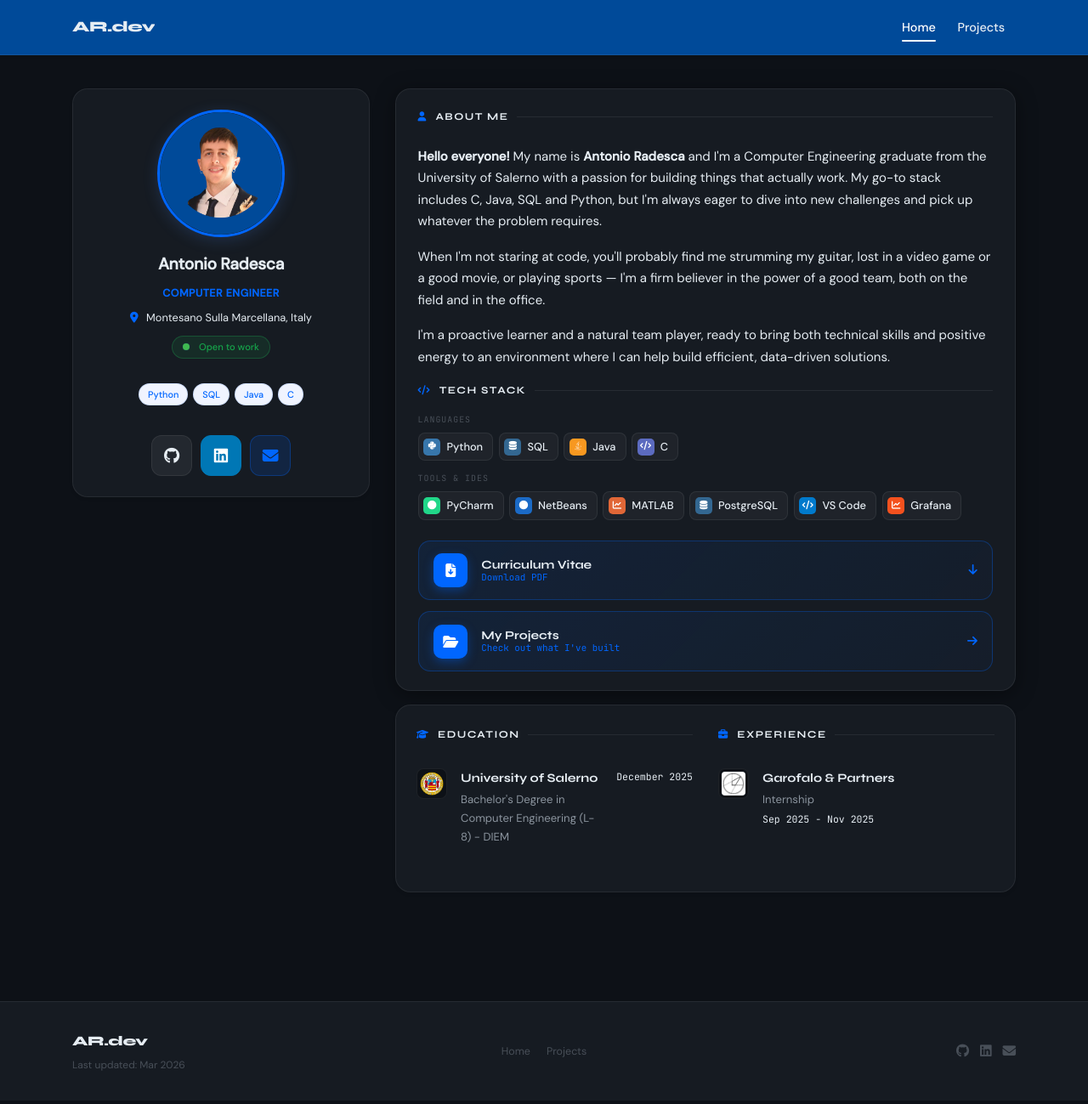
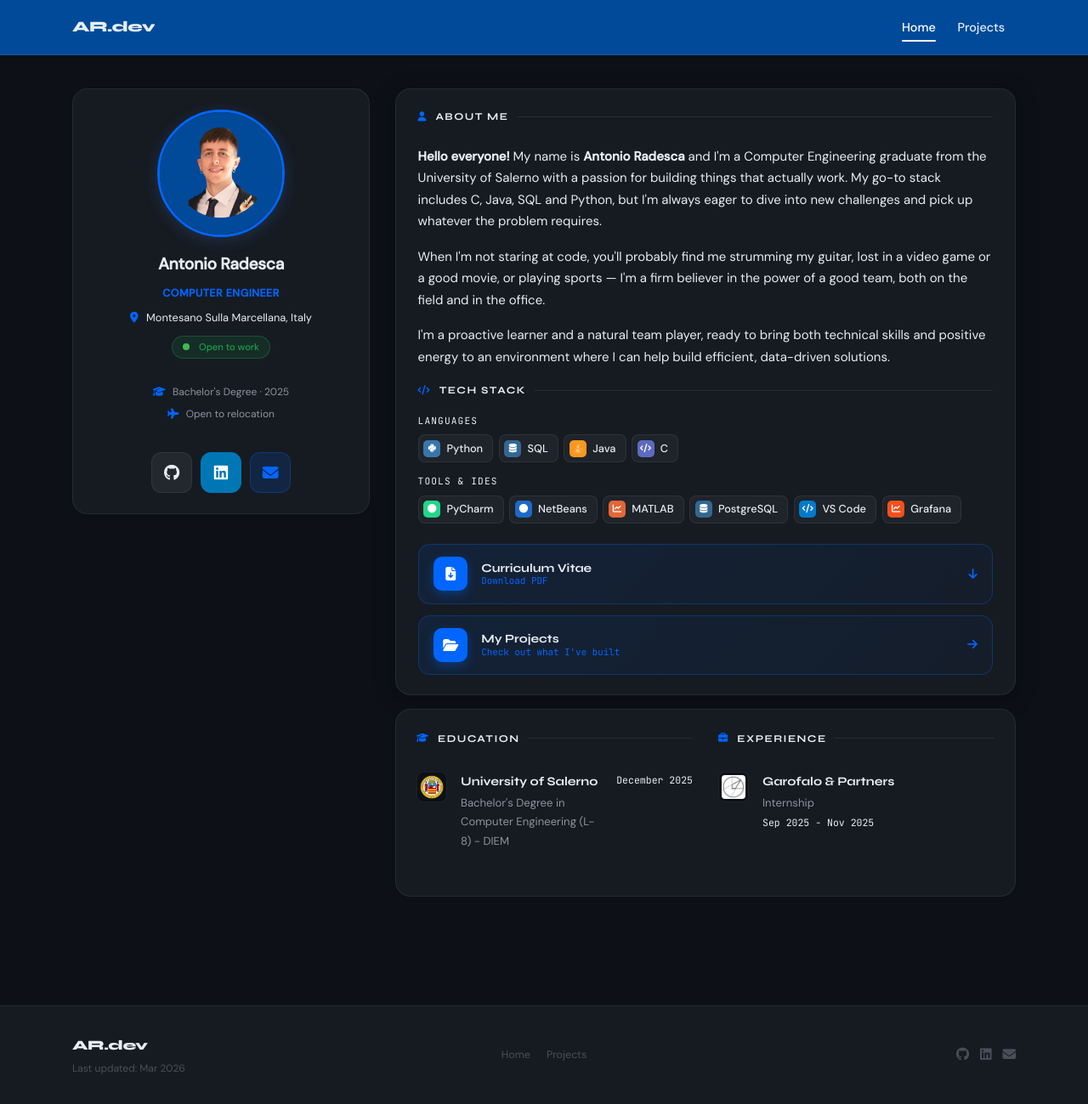
Before and after one commit to antonio-radesca/antonio.radesca-portfolio, a Jekyll site: the page built from index.html, in a window 1280 px wide and 1299 px high. Shown: the whole window at 85% size. Built offline with Jekyll 4.4.1, drawn with Linux system fonts in a browser that asks for light colours; nearby versions of some CDN libraries; a style sheet for code colours, icons or effects is not loaded.

Commit message:
Modifiche ulteriori

```diff
--- a/_includes/widgets/profile_card_bio_only.html
+++ b/_includes/widgets/profile_card_bio_only.html
@@ -142,7 +142,7 @@
   z-index: 1;
 }
 /* Tech Stack */
-.tech-group-label { font-family: 'JetBrains Mono', monospace; font-size: 0.62rem; text-transform: uppercase; letter-spacing: 0.1em; color: var(--text-muted); }
+.tech-group-label { font-family: 'JetBrains Mono', monospace; font-size: 0.7rem; text-transform: uppercase; letter-spacing: 0.1em; color: #e6edf3; }
 .tech-group-items { display: flex; flex-wrap: wrap; gap: 0.4rem; }
 .tech-pill { display: inline-flex; align-items: center; gap: 0.45rem; background: rgba(255,255,255,0.04); border: 1px solid var(--border); border-radius: 8px; padding: 0.3rem 0.7rem 0.3rem 0.35rem; font-size: 0.8rem; font-weight: 500; color: var(--text-primary); transition: all 0.2s ease; cursor: default; }
 .tech-pill:hover { background: rgba(255,255,255,0.08); border-color: rgba(255,255,255,0.15); transform: translateY(-1px); }
--- a/_includes/widgets/profile_card_mini.html
+++ b/_includes/widgets/profile_card_mini.html
@@ -59,22 +59,21 @@
 
                 <hr style="opacity: 0.12; margin: 0 -4px 12px;" />
 
-                <!-- Skill tags -->
-                <div class="row mb-3">
-                    <div class="col text-center" style="display: flex; flex-wrap: wrap; gap: 6px; justify-content: center;">
-                        {% assign skills = "Python,SQL,Java,C" | split: "," %}
-                        {% for skill in skills %}
-                        <span style="font-size: 0.68rem; font-weight: 500;
-                                     background: var(--tag-bg, #f0f4ff); color: var(--accent, #4f8ef7);
-                                     border-radius: 20px; padding: 3px 10px;
-                                     border: 1px solid rgba(79,142,247,0.2);">
-                            {{ skill }}
-                        </span>
-                        {% endfor %}
-                    </div>
-                </div>
+<!-- Info Utili -->
+<div class="row mb-3">
+    <div class="col text-center" style="display: flex; flex-direction: column; gap: 6px; align-items: center;">
+        <span style="font-size: 0.75rem; color: var(--text-secondary);">
+            <i class="fas fa-graduation-cap" style="color: var(--accent); margin-right: 5px;"></i>
+            Bachelor's Degree · 2025
+        </span>
+        <span style="font-size: 0.75rem; color: var(--text-secondary);">
+            <i class="fas fa-plane" style="color: var(--accent); margin-right: 5px;"></i>
+            Open to relocation
+        </span>
+    </div>
+</div>
 
-                <hr style="opacity: 0.12; margin: 0 -4px 14px;" />
+<hr style="opacity: 0.12; margin: 0 -4px 14px;" />
 
                 <!-- Social buttons -->
                 <div class="row pt-1">
```
